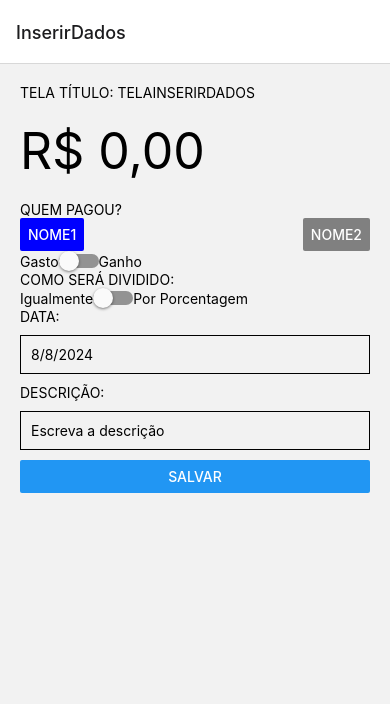
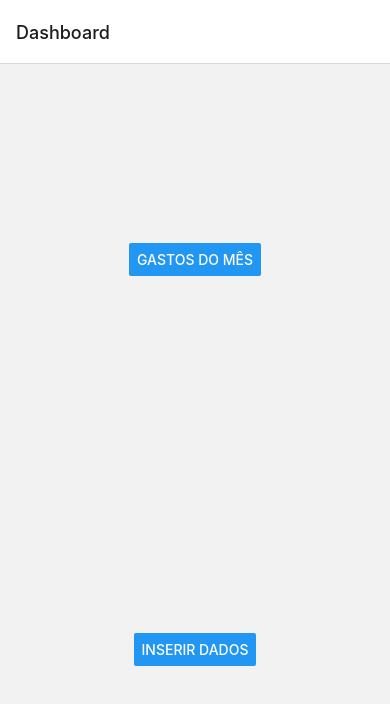
Before and after one commit to jhonatanwll/ControleDeGastosAppBeta, a React Native app in the folder ControleDeGastosApp/: screen / in a window 390 px wide. Shown: the top 704 px of the page. Built offline with nearby package versions, Linux system fonts and the light colour scheme.

Commit message:
alterações na configuração

```diff
--- a/ControleDeGastosApp/App.jsx
+++ b/ControleDeGastosApp/App.jsx
@@ -16,7 +16,7 @@ const Stack = createStackNavigator();
 function App() {
   return (
     <NavigationContainer >
-      <Stack.Navigator initialRouteName="InserirDados">
+      <Stack.Navigator initialRouteName="Dashboard">
         <Stack.Screen name="Dashboard" component={TelaDashboard} />
         <Stack.Screen name="InserirDados" component={TelaInserirDados} />
         <Stack.Screen name="TelaListaGastos" component={TelaListaGastos} />
--- a/ControleDeGastosApp/screens/TelaInserirDados.jsx
+++ b/ControleDeGastosApp/screens/TelaInserirDados.jsx
@@ -21,6 +21,10 @@ export default function TelaInserirDados({ navigation }) {
   const [descricao, setDescricao] = useState("");
   const [showDatePicker, setShowDatePicker] = useState(false);
   const [inputBorderColor, setInputBorderColor] = useState(false); // estado para controlar a cor da borda do valor
+
+// OS VALORES INICIAIS SERÃO PEGOS DE UMA LISTA.
+// QUANDO TIVER VINDO DA TELA DE LISTA DE GASTOS COM DADOS PARA EDIÇÃO: COLOCAR ESSES DADOS INICIAIS PARA SEREM ALTERADOS
+// QUANDO TIVER VINDO DA TELA DASHBOARD OS DADOS INICIAIS PRECISAM ESTAR ZERADOS.
 
   useEffect(() => {
     console.log("a");
@@ -84,7 +88,7 @@ export default function TelaInserirDados({ navigation }) {
       // Navega de volta para a tela anterior
       navigation.navigate("TelaListaGastos");
     } catch (error) {
-      Alert.alert(error + "Erro", "Falha ao salvar os dados.");
+      Alert.alert("Erro: " + error, "Falha ao salvar os dados.");
     }
   };
 
```
